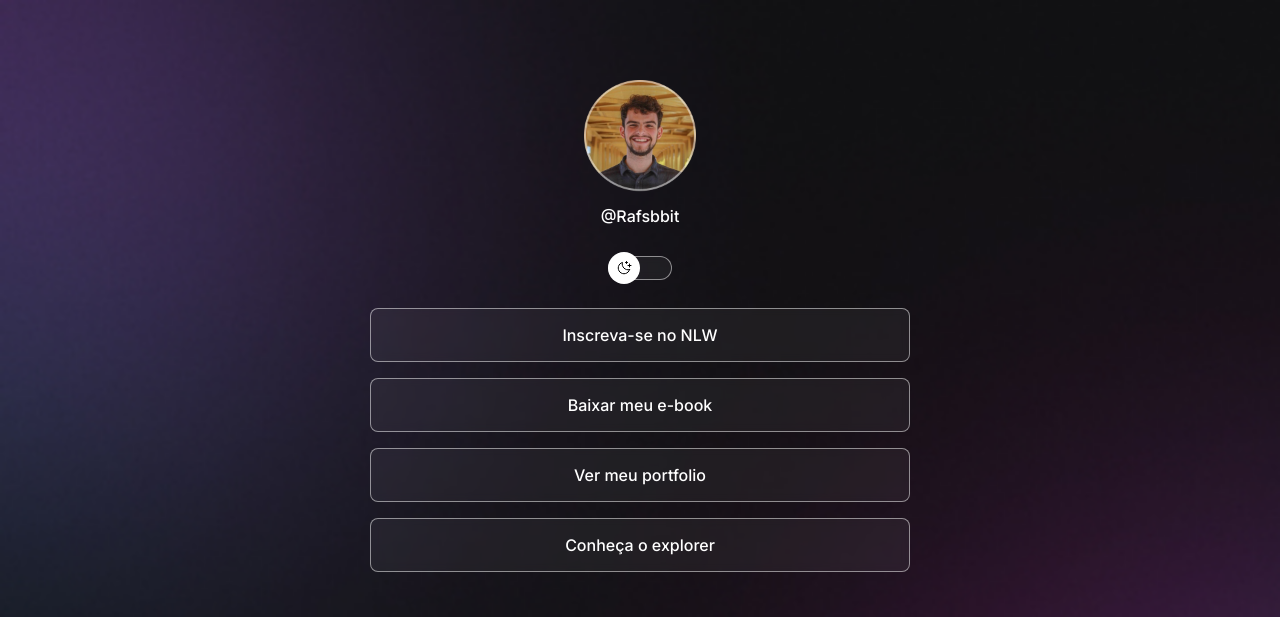
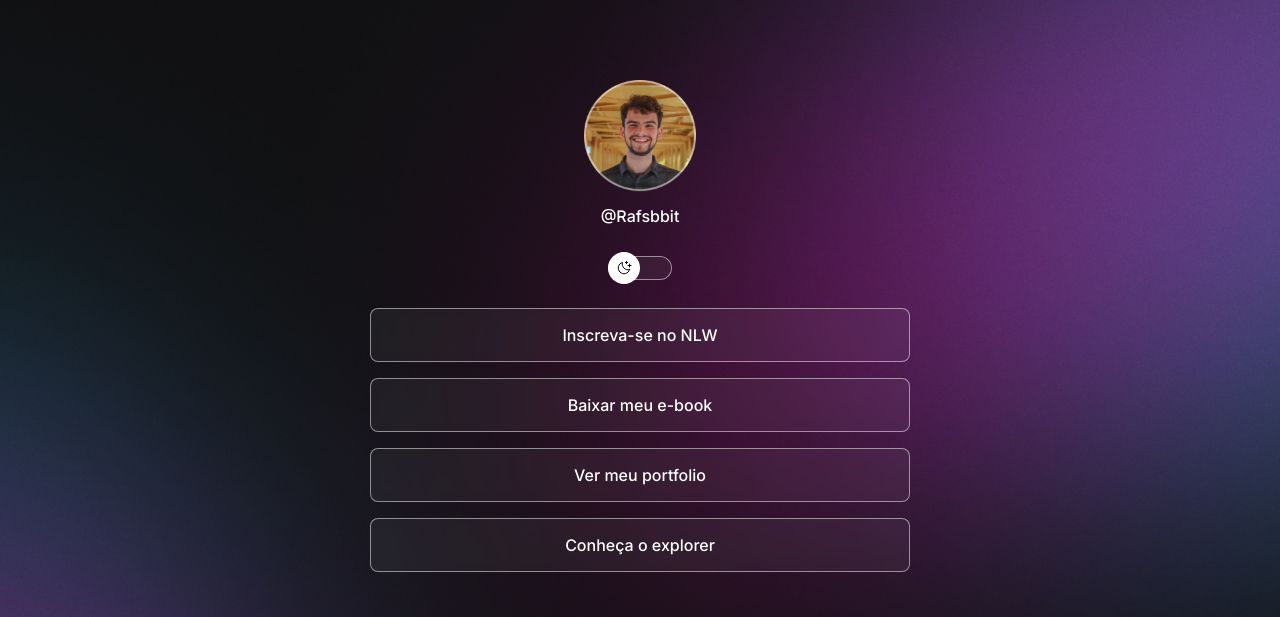
Before and after one commit to rafshow/discover, a plain HTML site: page index.html in a window 1280 px wide. Shown: the top 617 px of the page. Drawn offline with nearby package versions, Linux system fonts and the light colour scheme.

Commit message:
bg media queries

```diff
--- a/styles.css
+++ b/styles.css
@@ -168,3 +168,14 @@ footer {
     text-align: center;
     font-size: 14px;
 }
+
+
+/* media queries */
+@media (min-width: 700px){
+    :root{
+    --bg-url: url(./assets/bg-desktop.jpg);
+    }
+    .light{
+    --bg-url: url(./assets/bg-desktop-light.jpg)
+    }
+}
```
